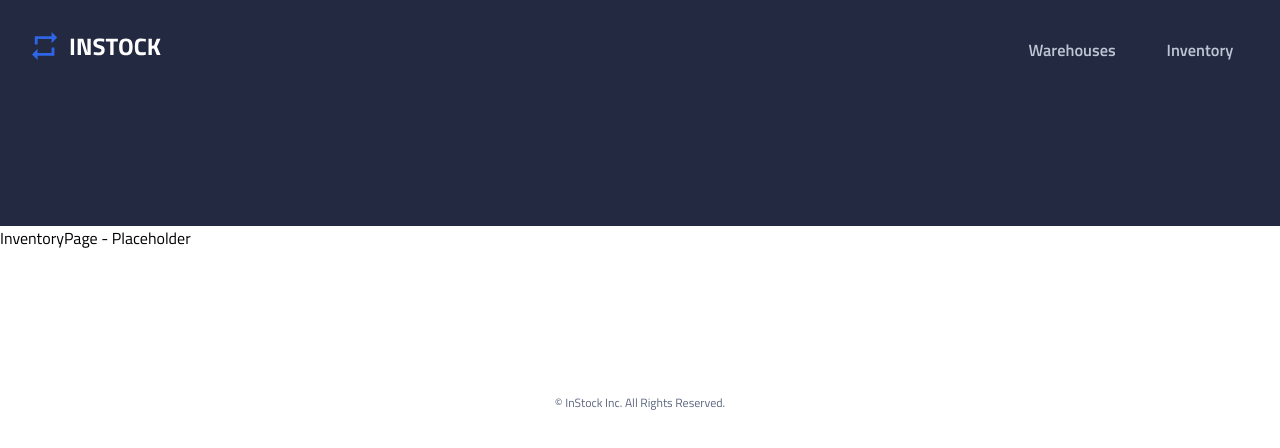
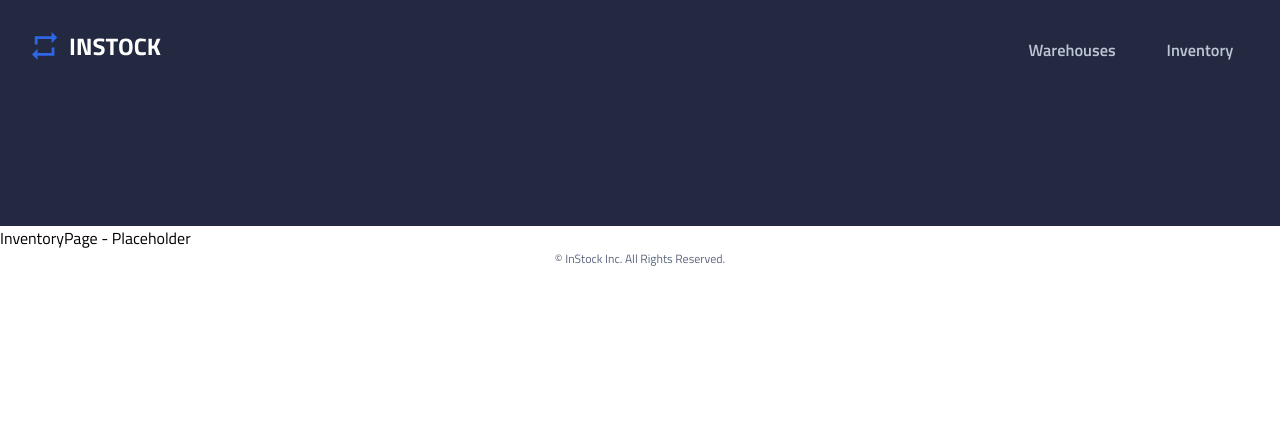
Before and after one commit to reymaa19/InStock-client, a React (Vite) app: page /inventory in a window 1280 px wide. Shown: the top 448 px of the page. Built offline with nearby package versions, Linux system fonts and the light colour scheme; the HTML template or start-up script is replaced by a standard one.

Commit message:
moved footer position

```diff
--- a/src/components/Footer/Footer.scss
+++ b/src/components/Footer/Footer.scss
@@ -7,7 +7,7 @@
   bottom: 0;
   width: 100%;
   justify-content: center;
-  padding-top: 9rem;
+  align-items: flex-end;
   padding-bottom: 3rem;
 
   &__paragraph {
```
